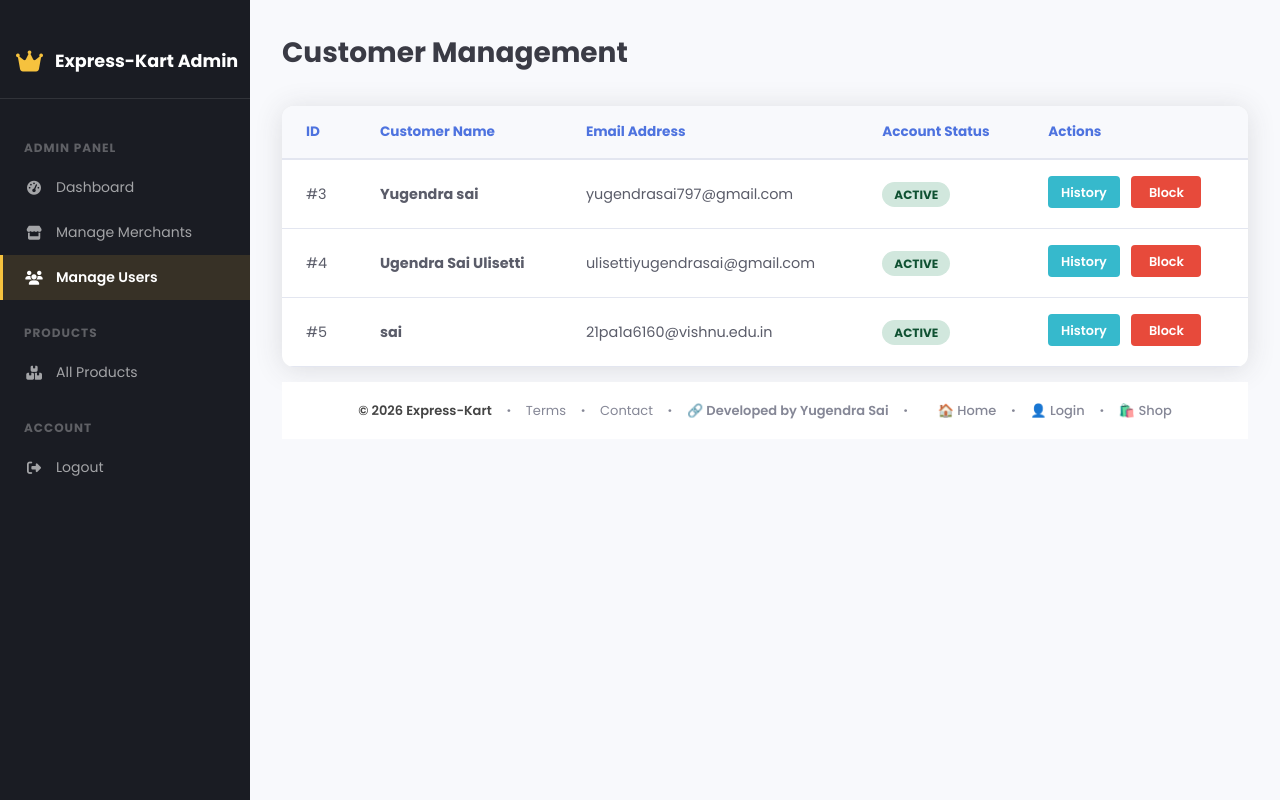
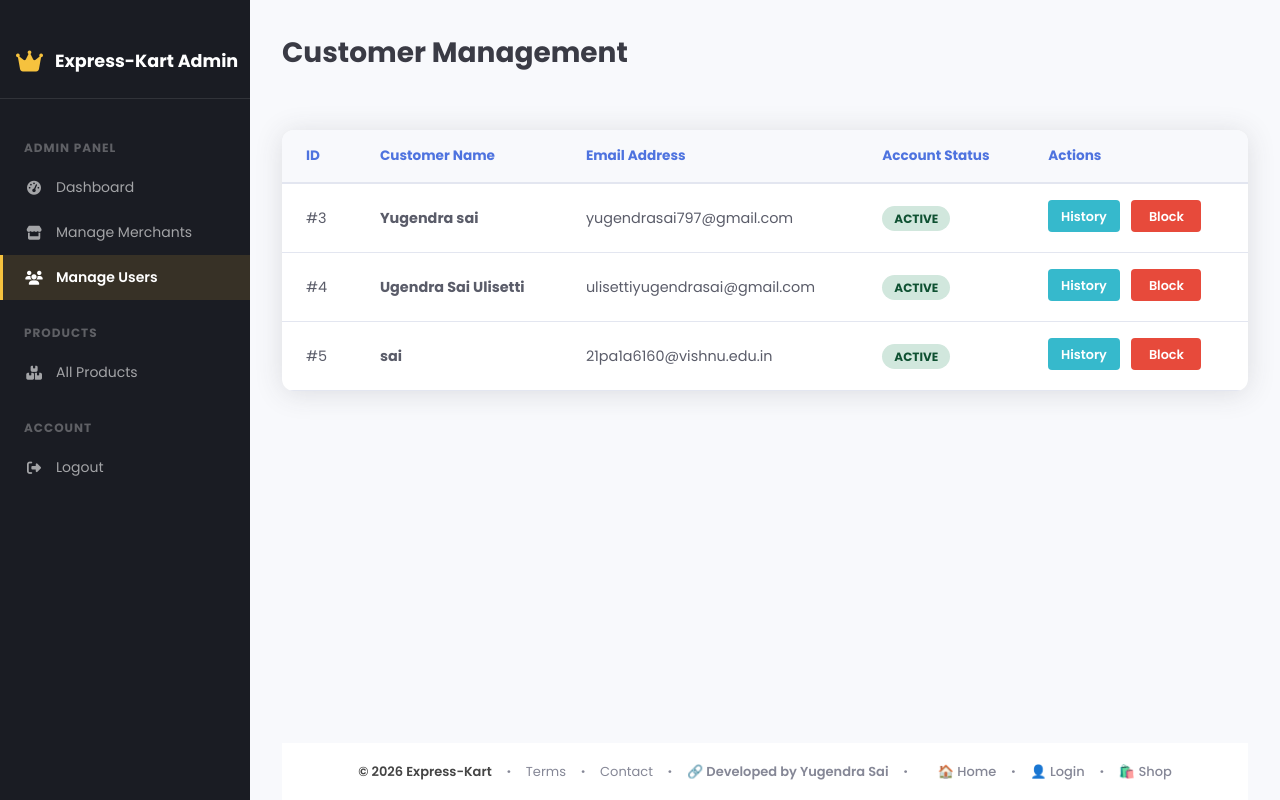
Before and after one commit to yugendrasai-ui/E-commers, a Flask app: page /super-admin/users in a window 1280 px wide. Run offline with Flask 3, Linux system fonts and the light colour scheme; a user stored in the database is signed in; data comes from the database, SQL or seed files in the repository; both versions use the stored data as it was after the commit.

Commit message:
Admin Layout: Fix sticky footer and remove bottom gap for flush alignment

```diff
--- a/static/super_admin.css
+++ b/static/super_admin.css
@@ -74,11 +74,13 @@ body {
 
 .main-content {
     margin-left: 250px;
-    padding: 2rem;
+    padding: 2rem 2rem 0 2rem;
     min-height: 100vh;
     transition: margin-left 0.3s ease, padding 0.3s ease;
     background-color: var(--body-bg);
     width: auto;
+    display: flex;
+    flex-direction: column;
 }
 
 /* Sidebar Brand */
@@ -595,6 +597,10 @@ td {
     }
 }
 
+.admin-footer-bar {
+    margin-top: auto !important;
+}
+
 /* Hide sa-full-footer-mobile on desktop */
 @media (min-width: 993px) {
     .sa-full-footer-mobile {
```
Also changed, not shown: ecommerce.db.
